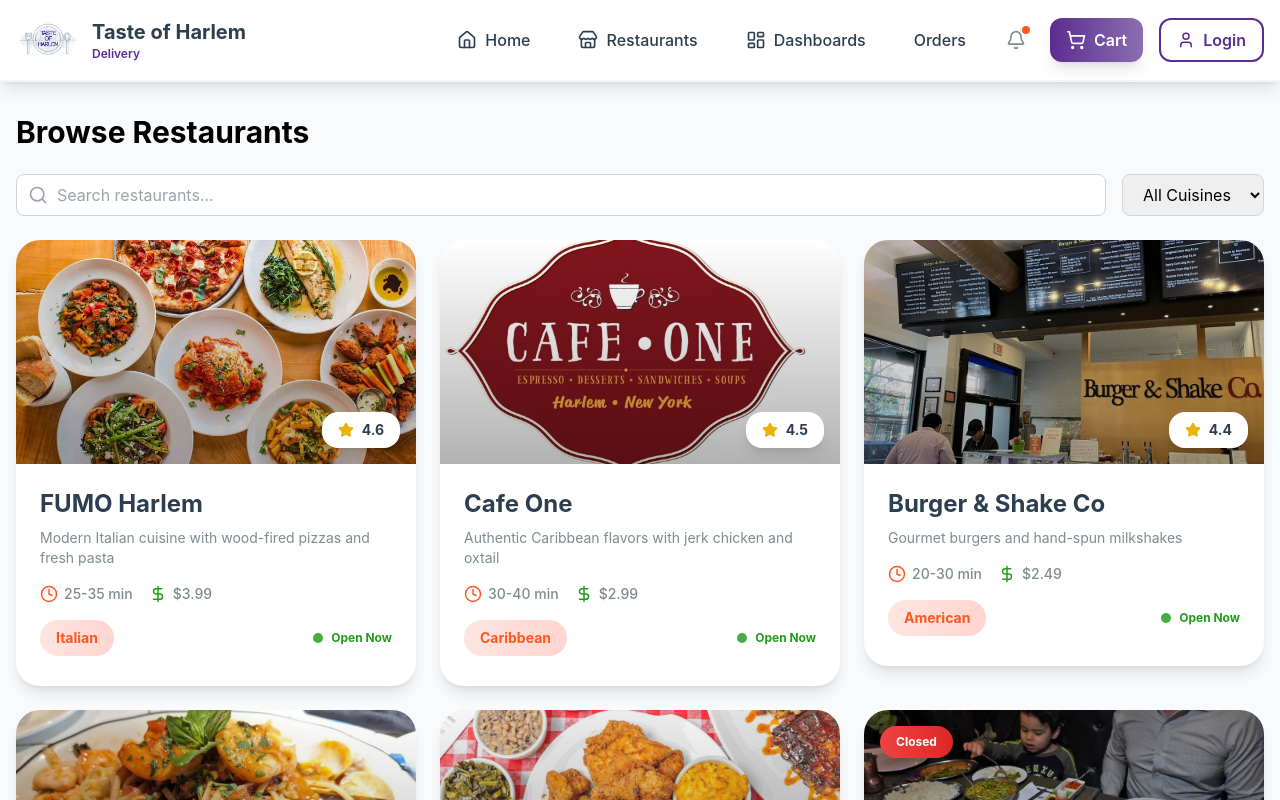
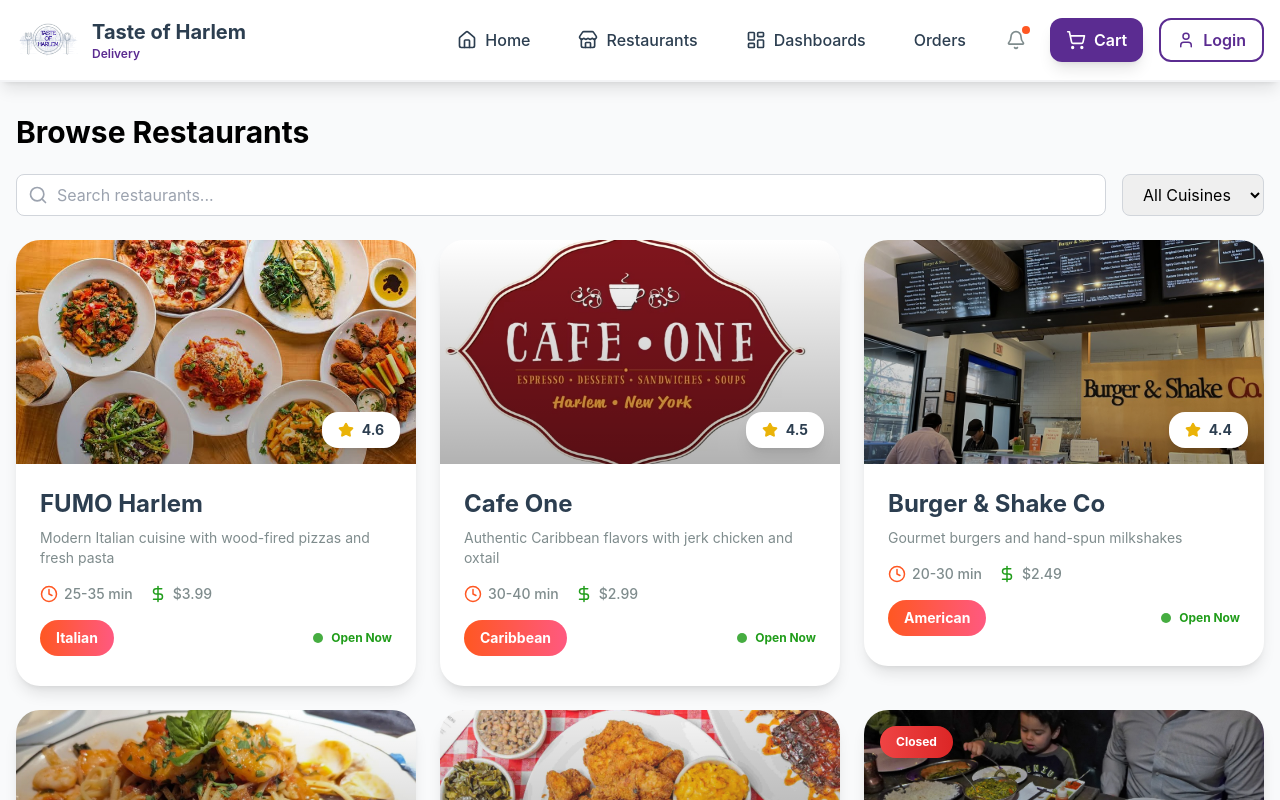
Before and after one commit to datasheng/csc336-teamproject-repo-5095, a Next.js app in the folder frontend/: page /restaurants in a window 1280 px wide. Shown: the top 800 px of the page. Built offline with nearby package versions, Linux system fonts and the light colour scheme.

Commit message:
Changed restaurant card hover effects

```diff
--- a/frontend/components/layout/Navbar.tsx
+++ b/frontend/components/layout/Navbar.tsx
@@ -73,7 +73,7 @@
             {/* Cart */}
             <Link
               href="/cart"
-              className="relative flex items-center gap-2 px-4 py-2.5 rounded-xl bg-gradient-to-r from-[#5B2C91] to-[#8B6FB0] text-white hover:from-[#6B3CA1] hover:to-[#9B7FC0] transition-all duration-300 font-semibold shadow-lg hover:shadow-xl"
+              className="relative flex items-center gap-2 px-4 py-2.5 rounded-xl bg-gradient-to-r from-[#5B2C91] to-[#5B2C91] text-white hover:from-[#6B3CA1] hover:to-[#9B7FC0] transition-all duration-300 font-semibold shadow-lg hover:shadow-xl"
             >
               <ShoppingCart size={20} />
               <span className="hidden sm:inline">Cart</span>
--- a/frontend/components/restaurants/RestaurantCard.tsx
+++ b/frontend/components/restaurants/RestaurantCard.tsx
@@ -41,7 +41,7 @@
 
         {/* Content */}
         <div className="p-6">
-          <h3 className="text-2xl font-bold text-[#2C3E50] mb-2 group-hover:text-[#FF5722] transition-colors duration-300">
+          <h3 className="text-2xl font-bold text-[#2C3E50] mb-2 group-hover:text-[#2C3E50] transition-colors duration-300">
             {restaurant.name}
           </h3>
 
@@ -63,7 +63,7 @@
 
           {/* Cuisine Badge & Status */}
           <div className="flex items-center justify-between">
-            <span className="bg-gradient-to-r from-[#FFE5E0] to-[#FFD5D0] text-[#FF5722] px-4 py-2 rounded-full text-sm font-bold">
+            <span className="bg-gradient-to-r from-[#FF5722] to-[#FF5980] text-[#FFFFFF] px-4 py-2 rounded-full text-sm font-bold">
               {restaurant.cuisine}
             </span>
 
@@ -77,7 +77,7 @@
         </div>
 
         {/* Bottom accent line */}
-        <div className="h-1.5 bg-gradient-to-r from-[#FF5722] via-[#FF6B4A] to-[#219d1b] transform scale-x-0 group-hover:scale-x-100 transition-transform duration-500 origin-left"></div>
+        <div className="h-1.5 bg-gradient-to-r from-[#5B2C91] via-[#8B6FB0] to-[#FF5980] transform scale-x-0 group-hover:scale-x-100 transition-transform duration-500 origin-left"></div>
       </div>
     </Link>
   );
```
